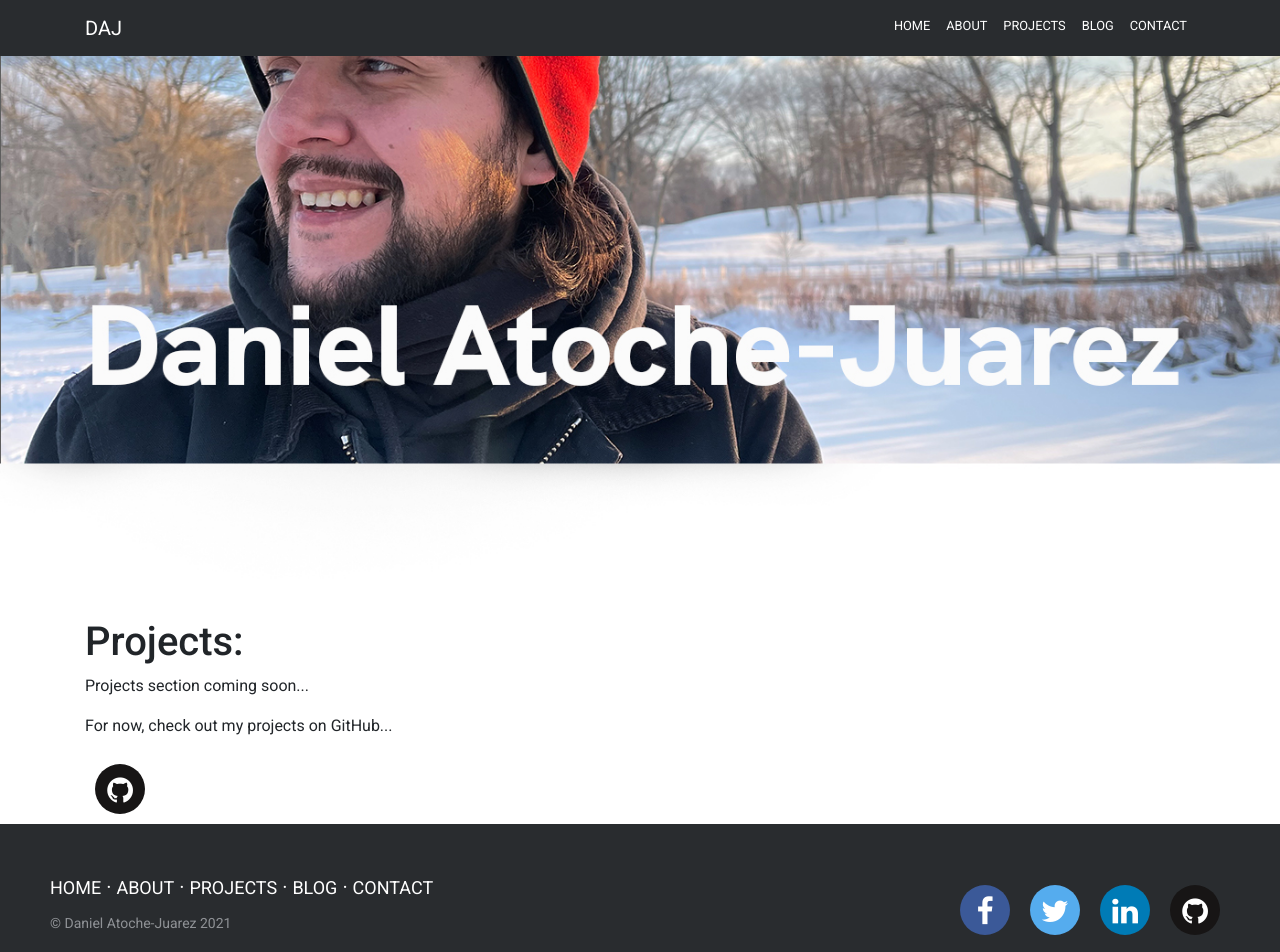
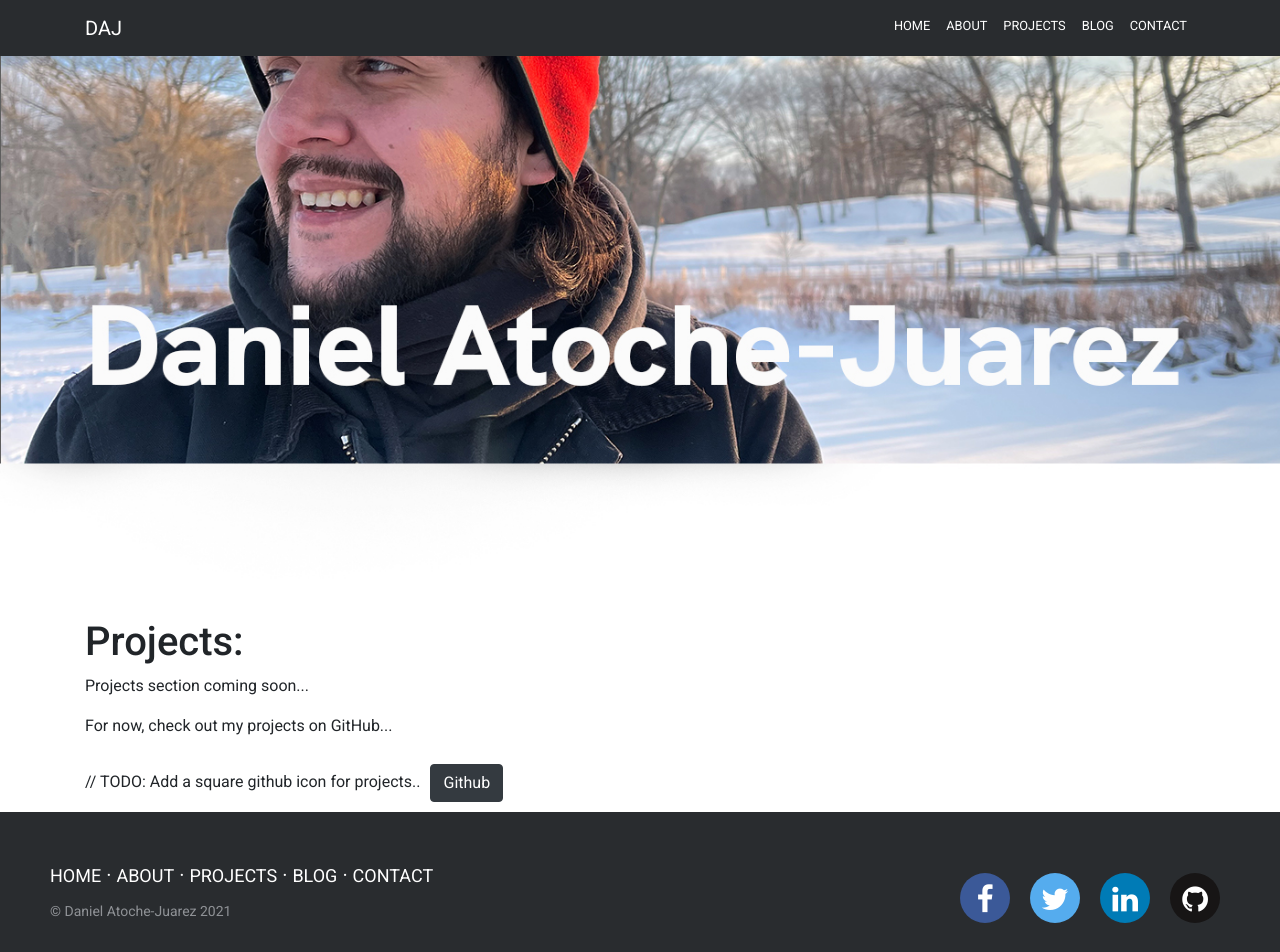
Before and after one commit to datoche-juarez/personal-site, a React (Create React App) app: page /projects in a window 1280 px wide. Shown: the top 952 px of the page. Built offline with nearby package versions, Linux system fonts and the light colour scheme.

Commit message:
Fixed link for projects page and added regular button...

```diff
--- /dev/null
+++ b/src/Projects.css
@@ -0,0 +1,3 @@
+.project-button {
+    margin: 10px;
+}
--- a/src/Projects.jsx
+++ b/src/Projects.jsx
@@ -1,4 +1,6 @@
 import React from "react";
+import "./Projects.css";
+import { Button } from "react-bootstrap";
 
 export const Projects = () => (
   <div>
@@ -9,6 +11,8 @@ export const Projects = () => (
     <p>
       For now, check out my projects on GitHub...
     </p>
-    <a href="#" class="fa fa-github"></a>
+    // TODO: Add a square github icon for projects..
+    {/* <a href="#" class="fa fa-github"></a> */}
+    <Button variant= "dark" href="https://github.com/datoche-juarez/" className="project-button">Github</Button>
   </div>
 );
```
